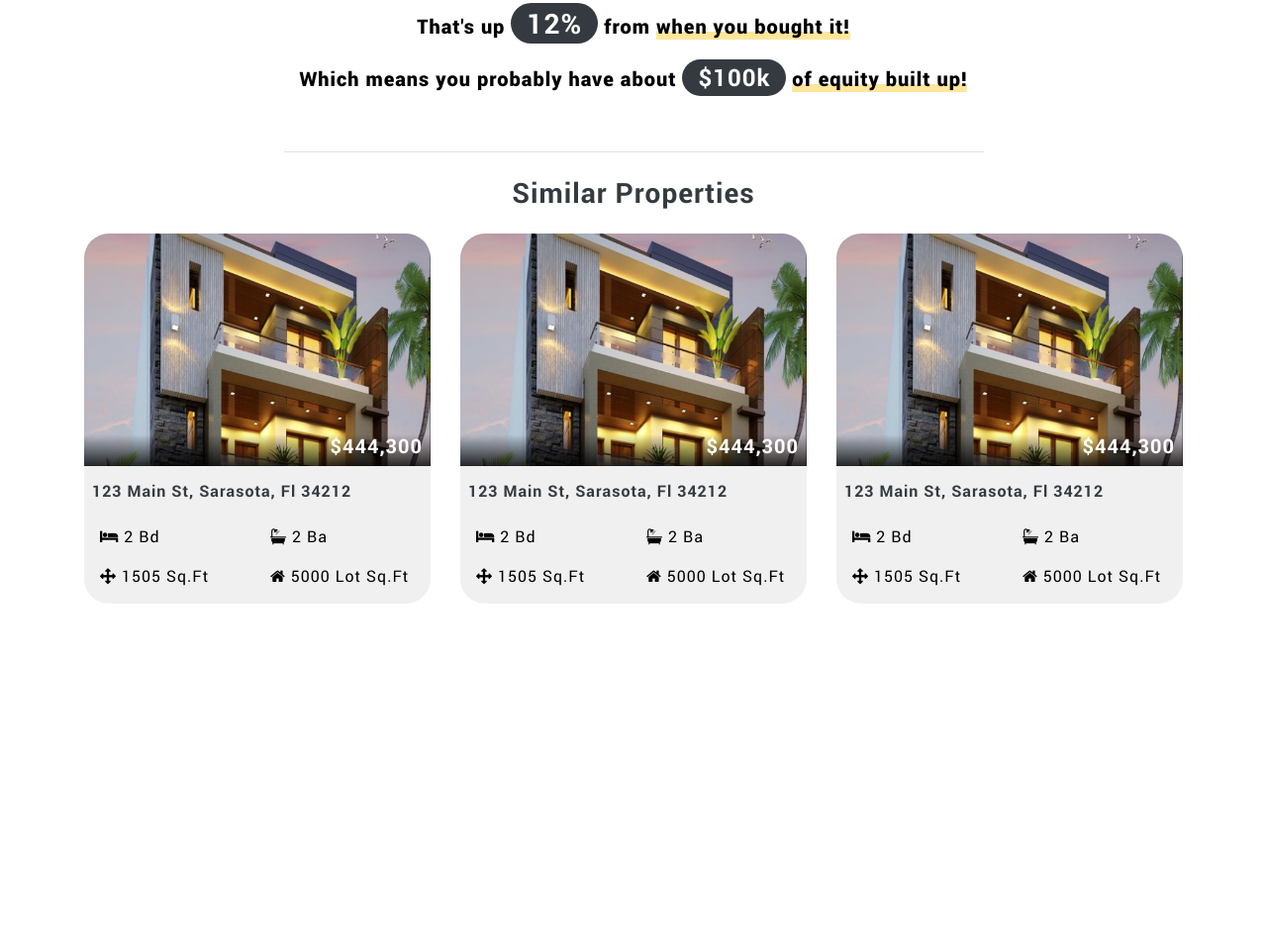
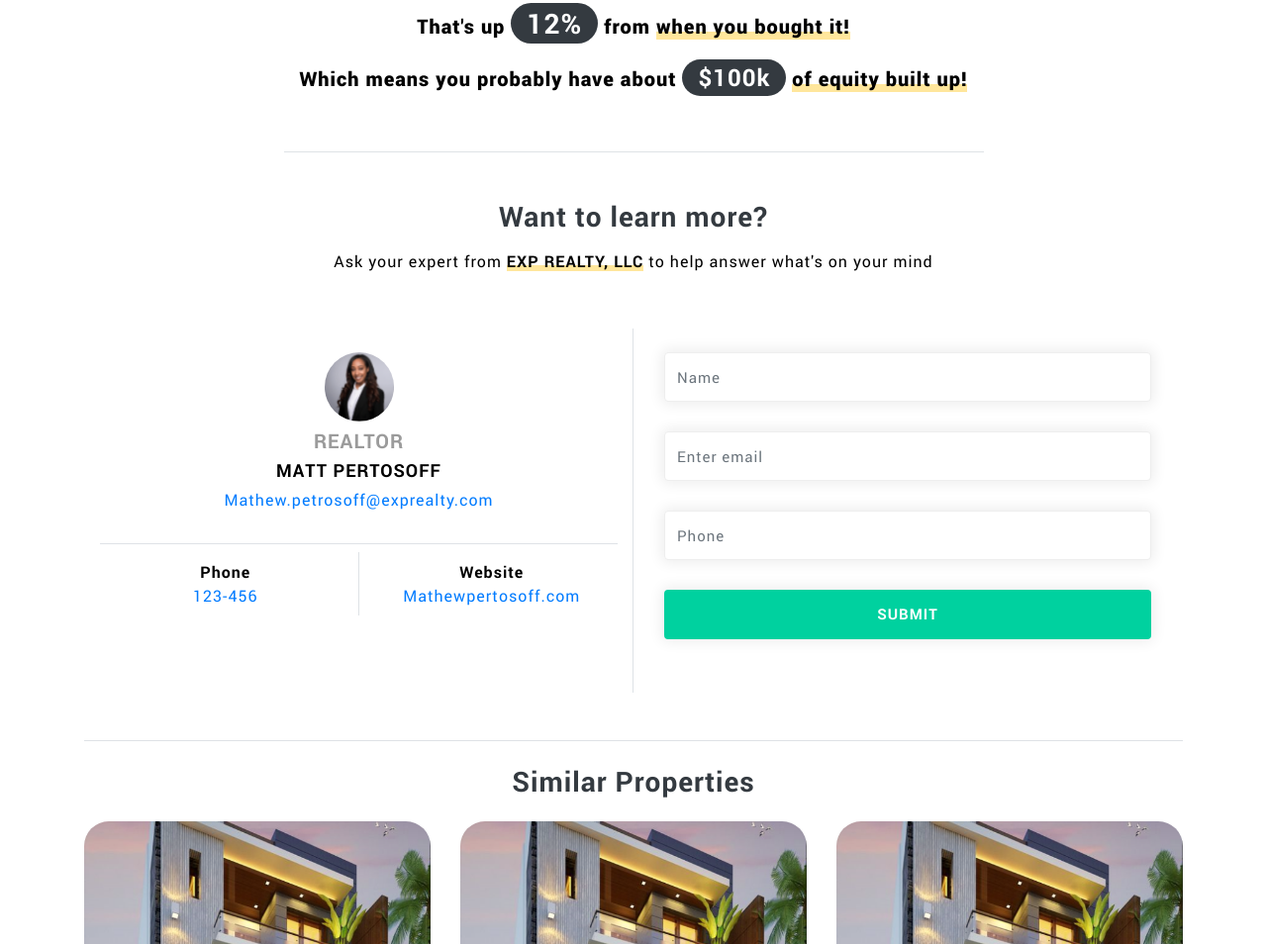
Before and after one commit to ahsanets/PropertyReport, a plain HTML site: page index.html in a window 1280 px wide. Shown: the part 875-1829 px from the top of the page at 99% size. Before the commit the page ends 1541 px from the top, so only its background shows below. Drawn offline with nearby package versions, Linux system fonts and the light colour scheme.

Commit message:
Realtor Section

```diff
--- a/css/style.css
+++ b/css/style.css
@@ -154,6 +154,77 @@
  .chartjs {
      min-height: 200px;
  }
+ /**********/
+
+.realtor-profile span{
+    display: inline-block;
+    width: 70px;
+    height: 70px;
+    margin: auto;
+}
+.realtor-profile-detail h5{
+    color: #9b9b9b;
+
+}
+
+.realtor-profile-detail strong{
+    font-size: 18px;
+    text-transform: uppercase;
+
+}
+
+.trans{
+    transform: 0.4s all ease-in-out;
+    -webkit-transform: 0.4s all ease-in-out;
+    -moz-transform: 0.4s all ease-in-out;
+    -ms-transform: 0.4s all ease-in-out;
+    -o-transform: 0.4s all ease-in-out;
+}
+
+.trans:hover{
+    transform: 0.4s all ease-in-out;
+    -webkit-transform: 0.4s all ease-in-out;
+    -moz-transform: 0.4s all ease-in-out;
+    -ms-transform: 0.4s all ease-in-out;
+    -o-transform: 0.4s all ease-in-out;
+}
+
+.form-group{
+    margin-bottom: 30px;
+}
+.form-control{
+    height: 50px;
+    border: 1px solid #eee;
+    background: var(--white);
+    box-shadow: 0px 0px 14px 3px #eee;
+    letter-spacing: 1px;
+    font-size: 15px;
+}
+
+.form-control:focus,
+.form-control:hover{
+    outline: none;
+    border: 1px solid var(--primary);
+    background: var(--white);
+    box-shadow: 0px 5px 7px -1px var(--primary);
+}
+input.form-control[type="submit"]{
+    background: var(--primary);
+    border: 2px solid var(--primary);
+    color: var(--white);
+    font-weight: 700;
+    box-shadow: 0px 0px 14px 3px #eee;
+
+}
+
+input.form-control[type="submit"]:focus,
+input.form-control[type="submit"]:hover{
+    background: var(--white);
+    color: var(--primary);
+    letter-spacing: 2px;
+    box-shadow: 0px 5px 7px -1px var(--primary);
+
+}
 
  /***************/
  /* Responsive */
@@ -172,4 +243,6 @@
          font-size: 12px;
      }
 
+
+
  }
--- a/index.html
+++ b/index.html
@@ -185,6 +185,62 @@
                 </div>
             </section>
 
+            <section>
+                <div class="container text-center">
+                    <div class="p-3 py-5 pb-5  border-bottom"> <!-- d-inline-block -->
+                        <h1 class="font-weight-bold h3 text-center text-dark">Want to learn more?</h1>
+                        <p class="p-2"> Ask your expert from <mark class="font-weight-bold">EXP REALTY, LLC</mark> to help answer what's on your mind </p>
+
+                        <div class="row pt-5">
+                            <div class="col-12 col-md-6 text-center realtor-info border-right">
+                                <div class="realtor-profile p-3 py-4 border-bottom">
+                                    <span class=" d-block">
+                                        <img class="w-100 d-block rounded-circle" src="images/agentProfile-img.png" alt="Agent Profile Img">
+                                    </span>
+                                    <div class="realtor-profile-detail p-2">
+                                        <h5 class="font-weight-bold">REALTOR</h5>
+                                        <strong class="d-block font-weight-bold p-1">Matt Pertosoff</strong>
+                                        <p> <a class="text-primary text-break"  href="mailto:Mathew.pwetosoff@exprealty.com">Mathew.petrosoff@exprealty.com</a> </p>
+                                    </div>
+                                </div>
+                                <div class="row p-2">
+                                    <div class="col-6 py-2 border-right">
+                                        <strong> Phone </strong>
+                                        <p><a href="tel:123-456" class="text-primary">123-456</a></p>
+                                    </div>
+                                    <div class="col-6  py-2">
+                                        <strong> Website </strong>
+                                        <p><a href="Mathewpertosoff.com" target="_blank" class="text-primary text-break">Mathewpertosoff.com</a></p>
+                                    </div>
+                                </div>
+                            </div>
+                            <div class="col-12 col-md-6">
+                                <div class="p-3 py-4">
+                                    <form>
+                                        <div class="form-group">
+                                            <!-- <label for="Name">Name</label> -->
+                                            <input type="email" class="form-control trans" id="Name" aria-describedby="emailHelp" placeholder="Name">
+                                        </div>
+                                        <div class="form-group">
+                                        <!-- <label for="exampleInputEmail1">Email address</label> -->
+                                        <input type="email" class="form-control trans" id="exampleInputEmail1" aria-describedby="emailHelp" placeholder="Enter email">
+                                        </div>
+                                        <div class="form-group">
+                                        <!-- <label for="Number">Phone Number</label> -->
+                                        <input type="number" class="form-control trans" id="number" placeholder="Phone">
+                                        </div>
+                                        <div class="form-group">
+                                            <input type="submit" class="form-control btn btn-primary trans" value="SUBMIT">
+                                        </div>
+
+                                    </form>
+                                </div>
+                            </div>
+                        </div>
+                    </div>
+                </div>
+            </section>
+
             <section class="similar-properties py-4">
                 <div class="container ">
 
```
